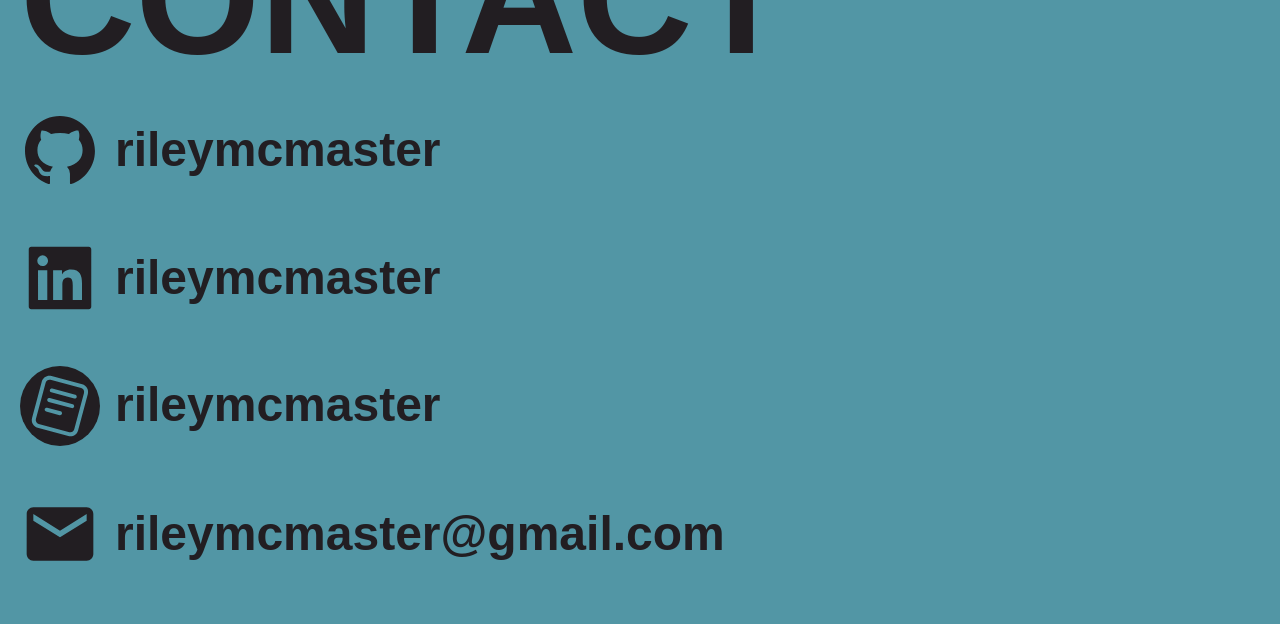
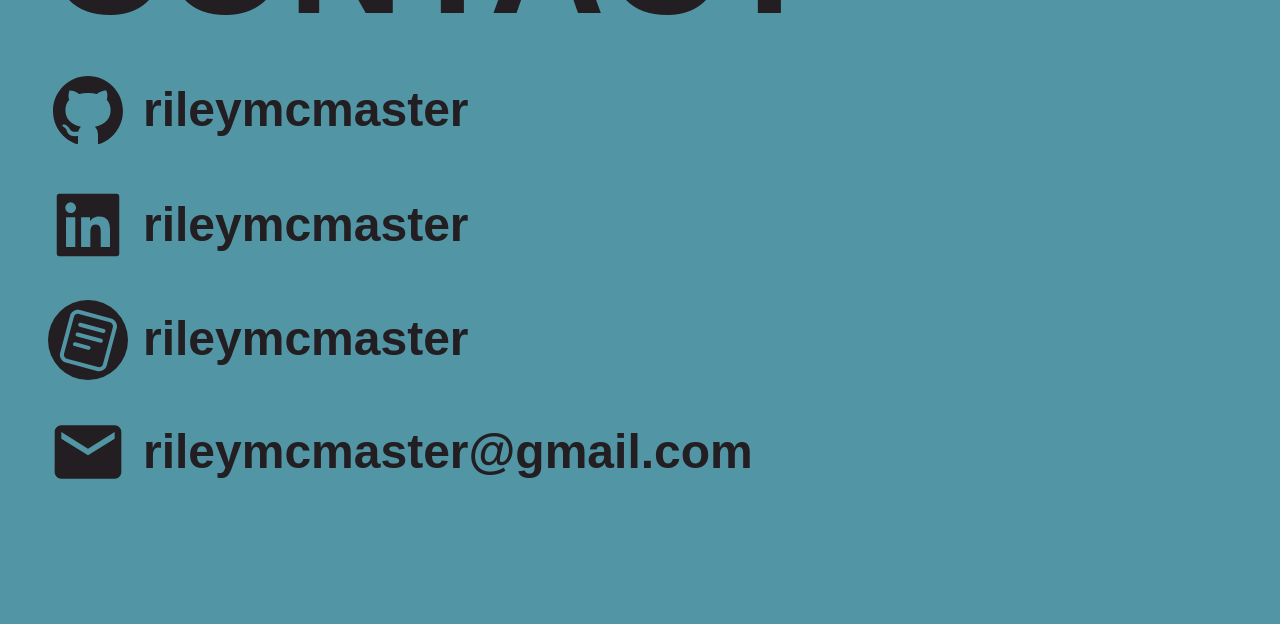
Before and after one commit to rileymcmaster/Portfolio, a React (Create React App) app: page / in a window 1280 px wide. Shown: the part 8152-8776 px from the top of the page. Built offline with nearby package versions, Linux system fonts and the light colour scheme.

Commit message:
Contact link hover

```diff
--- a/src/Components/Art/Index.js
+++ b/src/Components/Art/Index.js
@@ -12,12 +12,10 @@ const Art = ({ ArtRef }) => {
   return (
     <Container className={mediaQuery && "media-query"} ref={ArtRef}>
       <h1>Art</h1>
-      {/* VIDEO */}
       <section>
         <h2>motion graphics & animation</h2>
         <Video />
       </section>
-      {/* PHOTOS */}
       <section>
         <h2>photography</h2>
         <PhotoGallery />
@@ -30,7 +28,7 @@ const Container = styled.div`
   background-color: var(--accent-bg-color);
   color: var(--primary-color);
   overflow-x: hidden;
-  padding: 40px 20px 20px 20px;
+  padding: var(--page-horizontal-padding) var(--page-vertical-padding);
 
   h2 {
     display: inline-block;
@@ -41,12 +39,10 @@ const Container = styled.div`
     margin-bottom: 3rem;
   }
   &.media-query {
-    h1 {
-      font-size: 3rem;
-    }
+    padding: var(--page-horizontal-padding-mobile)
+      var(--page-vertical-padding-mobile);
     h2 {
       margin: 1rem 0;
-      font-size: 1rem;
     }
   }
 `;
--- a/src/Components/Contact.js
+++ b/src/Components/Contact.js
@@ -16,19 +16,20 @@ const Contact = ({ ContactRef }) => {
       <h1>CONTACT</h1>
       {/* GITHUB */}
       <LinkContainer className={mediaQuery && "media-query"}>
+        <div>
           <StyledLink
             className="regular-link"
             target="_blank"
             to={{ pathname: "https://github.com/rileymcmaster" }}
           >
-          <div>
             <Icon>
               <AiFillGithub size={80} />
               <h2>rileymcmaster</h2>
             </Icon>
+          </StyledLink>
         </div>
-        </StyledLink>
         {/* LINKEDIN */}
+        <div>
           <StyledLink
             className="regular-link"
             target="_blank"
@@ -39,7 +40,9 @@ const Contact = ({ ContactRef }) => {
               <h2>rileymcmaster</h2>
             </Icon>
           </StyledLink>
+        </div>
         {/* CV */}
+        <div>
           <CVLink
             to={{ pathname: "https://read.cv/rileymcmaster" }}
             target="_blank"
@@ -51,7 +54,9 @@ const Contact = ({ ContactRef }) => {
               <h2 className="cv">rileymcmaster</h2>
             </div>
           </CVLink>
+        </div>
         {/* EMAIL */}
+        <div>
           <StyledLink
             target="_blank"
             to={{ pathname: "mailto:rileymcmaster@gmail.com" }}
@@ -61,6 +66,7 @@ const Contact = ({ ContactRef }) => {
               <h2>rileymcmaster@gmail.com</h2>
             </Icon>
           </StyledLink>
+        </div>
       </LinkContainer>
     </Container>
   );
@@ -68,7 +74,7 @@ const Contact = ({ ContactRef }) => {
 const Container = styled.div`
   min-height: 100vh;
   overflow: hidden;
-  padding: 40px 20px 5rem 20px;
+  padding: var(--page-horizontal-padding) var(--page-vertical-padding);
   background-color: var(--third-color);
   h1 {
     color: var(--accent-bg-color);
@@ -90,9 +96,8 @@ const Container = styled.div`
     outline: none;
   }
   &.media-query {
-    h1 {
-      font-size: 3rem;
-    }
+    padding: var(--page-horizontal-padding-mobile)
+      var(--page-vertical-padding-mobile);
     h2 {
       margin-left: 0.5rem;
       font-size: 1rem;
@@ -104,9 +109,8 @@ const Container = styled.div`
 `;
 const LinkContainer = styled.div`
   display: flex;
-  max-width: 800px;
   flex-direction: column;
-  gap: 3rem;
+  gap: 2rem;
   &.media-query {
     gap: 1rem;
   }
@@ -129,16 +133,19 @@ const StyledLink = styled(Link)`
   }
 `;
 const CVLink = styled(Link)`
+  /* display: ; */
   display: inline-block;
   clear: left;
   div {
     display: flex;
     flex-direction: row;
+    /* display: inline-block; */
   }
   div > div {
     background-color: var(--accent-bg-color);
+    display: flex;
+    justify-content: center;
     border-radius: 50%;
-    padding: 10px;
   }
   :hover > div > div {
     background-color: var(--primary-color);
@@ -152,7 +159,6 @@ const Icon = styled.div`
   display: flex;
   vertical-align: center;
   align-items: center;
-  /* margin-bottom: 3rem; */
   &.cv-icon {
     width: 80px;
     height: 80px;
--- a/src/Components/TitlePage.js
+++ b/src/Components/TitlePage.js
@@ -3,7 +3,7 @@ import styled from "styled-components";
 import useMediaQuery from "./useMediaQuery";
 import { useSpring, animated } from "react-spring";
 import Slide from "react-reveal/Slide";
-import backgroundImage from "../assets/prismatic-lake.jpg";
+import prismaticBgImg from "../assets/prismatic-lake.jpg";
 
 const TitlePage = ({ TitlePageRef, offset }) => {
   // breakpoint is 700px
@@ -33,7 +33,11 @@ const TitlePage = ({ TitlePageRef, offset }) => {
   };
 
   return (
-    <Container className={mediaQuery && "media-query"} ref={TitlePageRef}>
+    <Container
+      style={{ backgroundImage: `url(${prismaticBgImg})` }}
+      className={mediaQuery && "media-query"}
+      ref={TitlePageRef}
+    >
       <Slide top>
         <Title style={springPropsTitle}>
           <h1
@@ -66,8 +70,6 @@ const TitlePage = ({ TitlePageRef, offset }) => {
 };
 
 const Container = styled.div`
-  background-image: url(${backgroundImage});
-  /* background-image: url("https://res.cloudinary.com/bodyofwater/image/upload/v1620753917/Portolio/BG%20image/prismatic-lake_vhwukm.jpg"); */
   background-repeat: no-repeat;
   background-position: center;
   background-attachment: fixed;
```
Also changed, not shown: src/assets/cv-logo.svg. Lines whose indentation alone changed are shown as unchanged.
